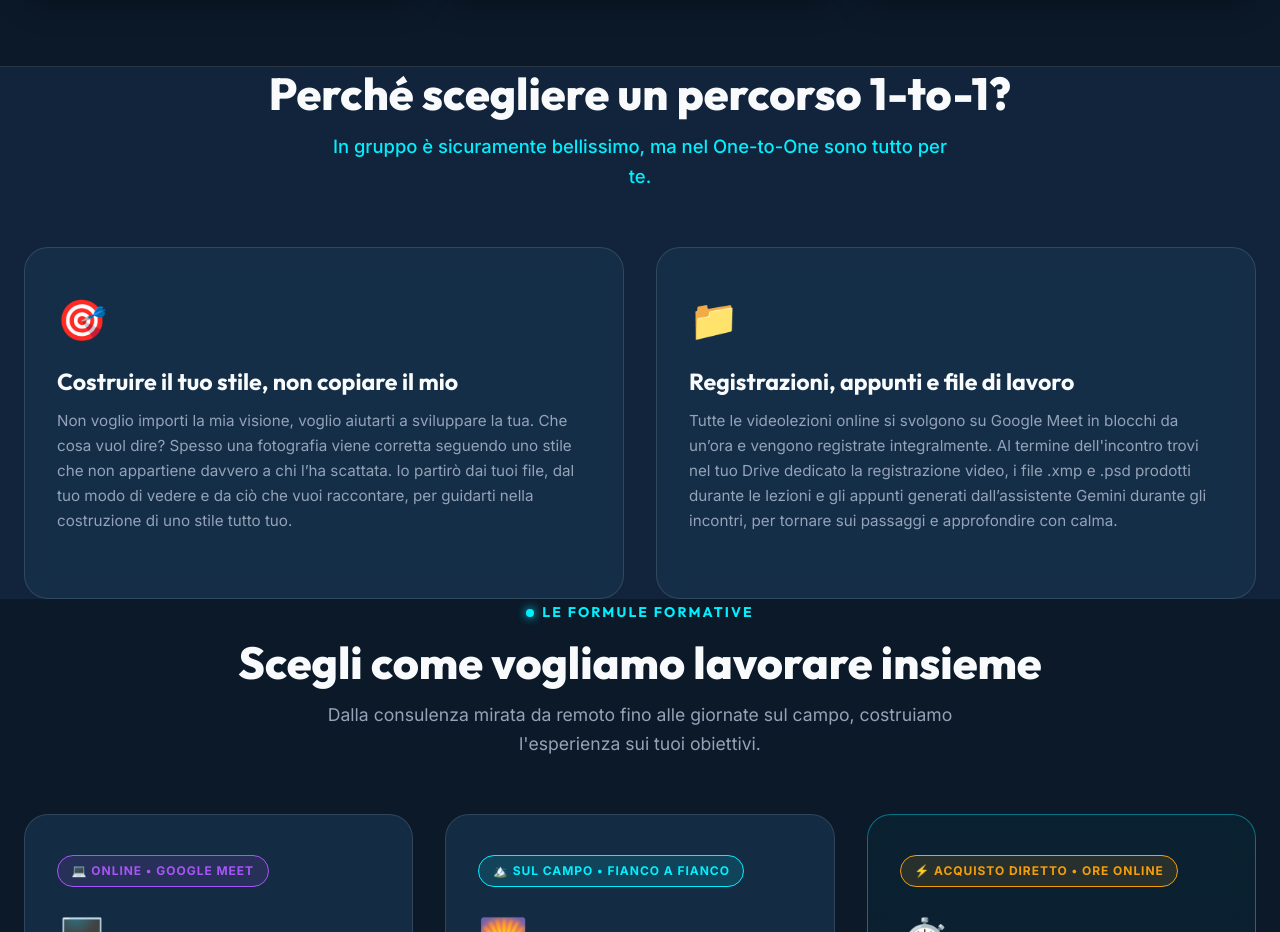
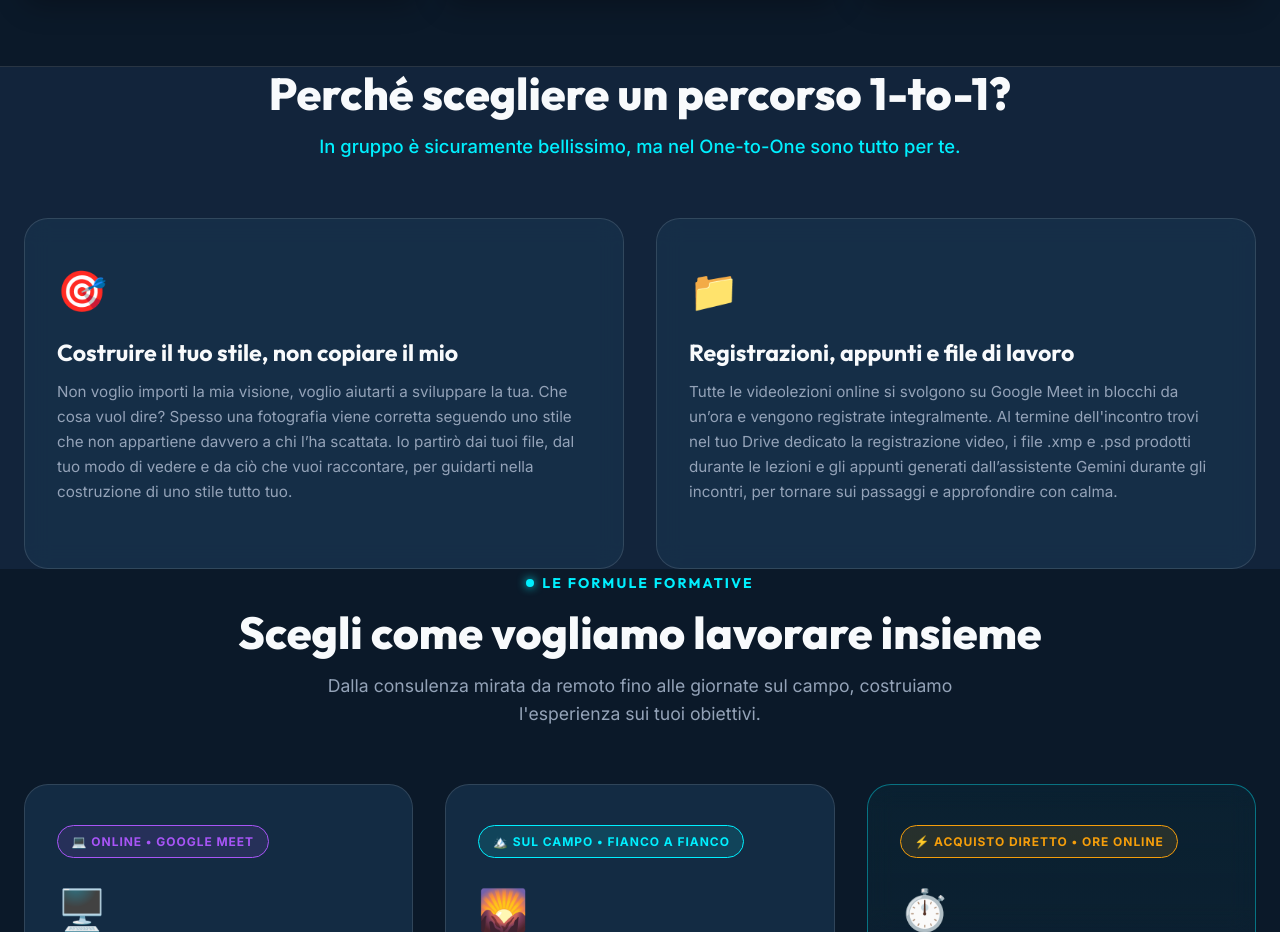
Before and after one commit to daveluongo91/SitoDave, a website: page one-to-one/one-to-one.html in a window 1280 px wide. Shown: the part 1020-1952 px from the top of the page. Drawn offline with Linux system fonts and the light colour scheme.

Commit message:
style(one-to-one): frase di introduzione vantaggi disposta interamente su riga singola

```diff
--- a/one-to-one/one-to-one.html
+++ b/one-to-one/one-to-one.html
@@ -629,7 +629,7 @@
     <div class="container">
       <div class="section-header center">
         <h2 class="section-title">Perché scegliere un percorso 1-to-1?</h2>
-        <p class="section-desc" style="font-size: 1.15rem; color: var(--accent-cyan); font-weight: 500;">
+        <p class="section-desc" style="font-size: 1.15rem; color: var(--accent-cyan); font-weight: 500; max-width: none;">
           In gruppo è sicuramente bellissimo, ma nel One-to-One sono tutto per te.
         </p>
       </div>
```
